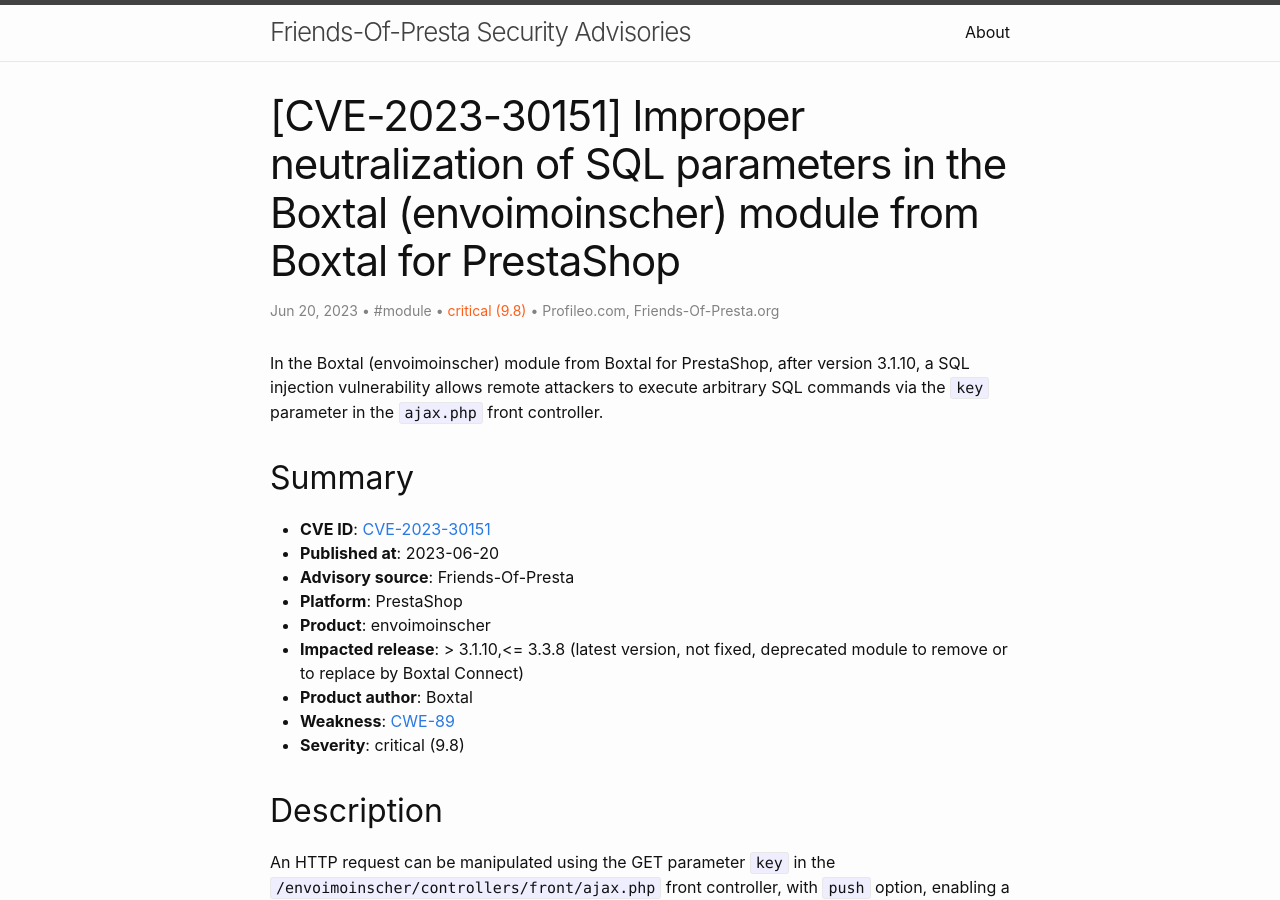
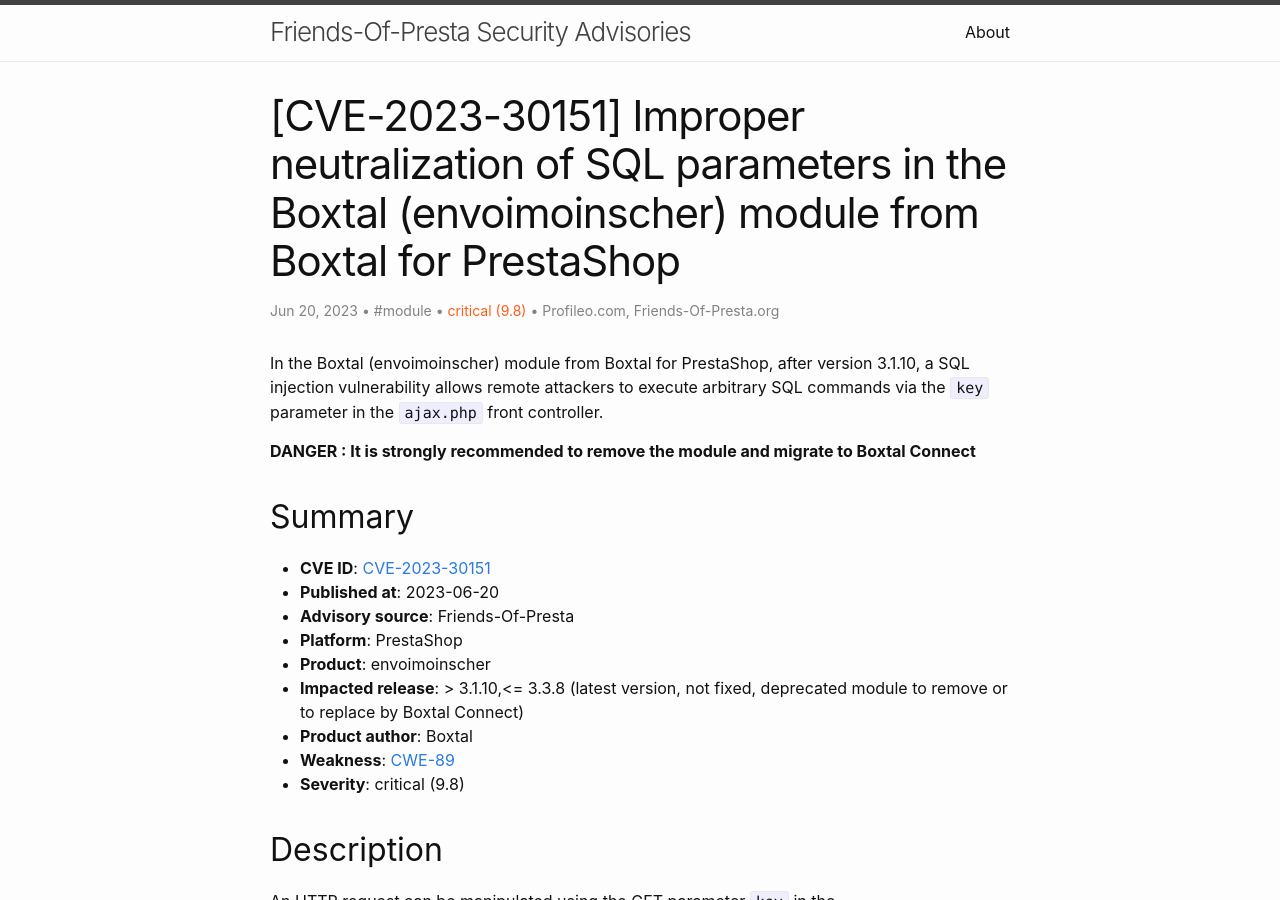
Before and after one commit to friends-of-presta/security-advisories, a Jekyll site: the page built from _posts/2023-06-20-envoimoinscher.md, in a window 1280 px wide and 900 px high. Built offline with Jekyll 4.4.1, drawn with Linux system fonts in a browser that asks for light colours.

Commit message:
Publish _posts/2023-06-20-envoimoinscher.md - Add mention about Boxtal Connect before the summary

```diff
--- a/_posts/2023-06-20-envoimoinscher.md
+++ b/_posts/2023-06-20-envoimoinscher.md
@@ -10,6 +10,8 @@ severity: "critical (9.8)"
 ---
 
 In the Boxtal (envoimoinscher) module from Boxtal for PrestaShop, after version 3.1.10, a SQL injection vulnerability allows remote attackers to execute arbitrary SQL commands via the `key` parameter in the `ajax.php` front controller.
+
+**DANGER : It is strongly recommended to remove the module and migrate to Boxtal Connect**
 
 ## Summary
 
```
